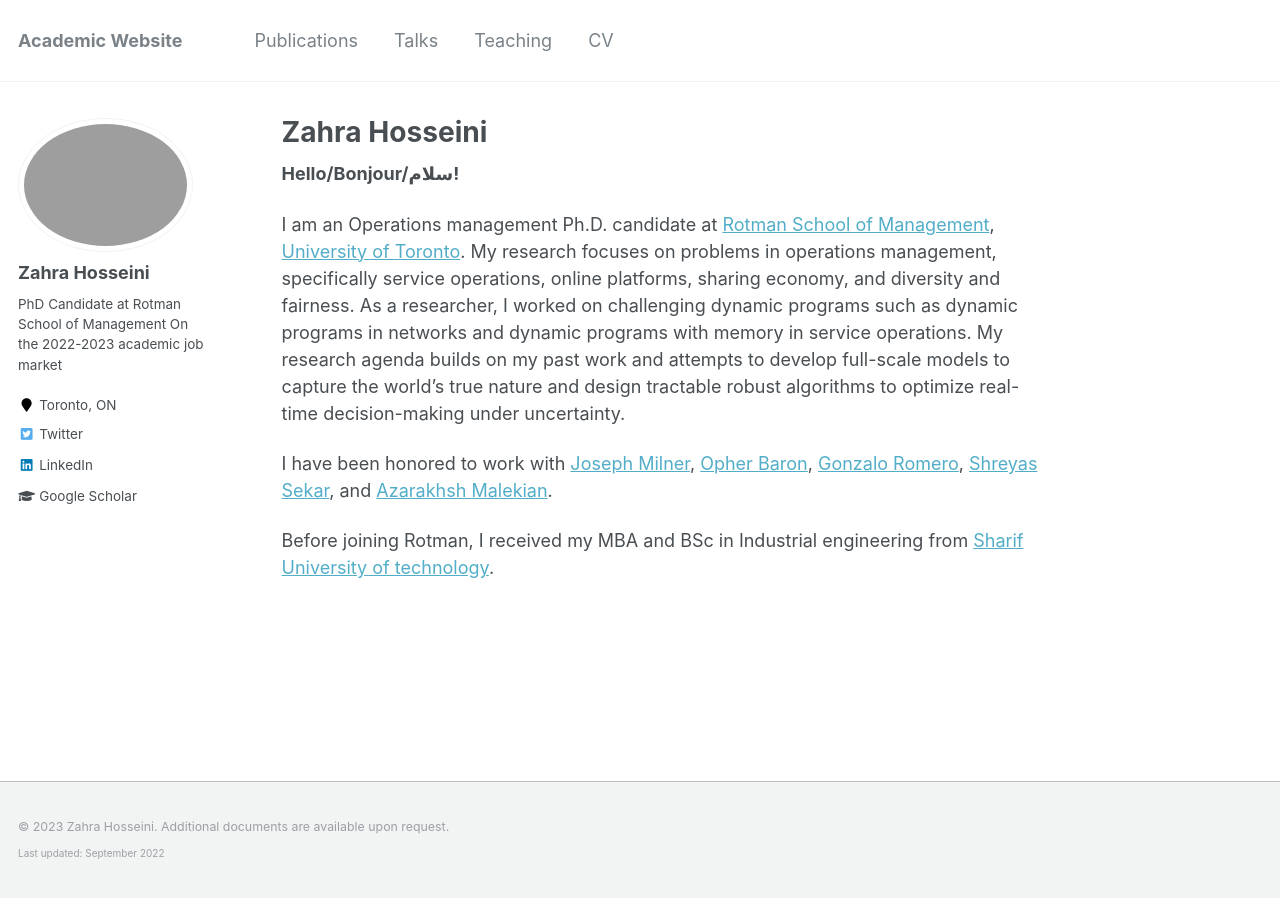
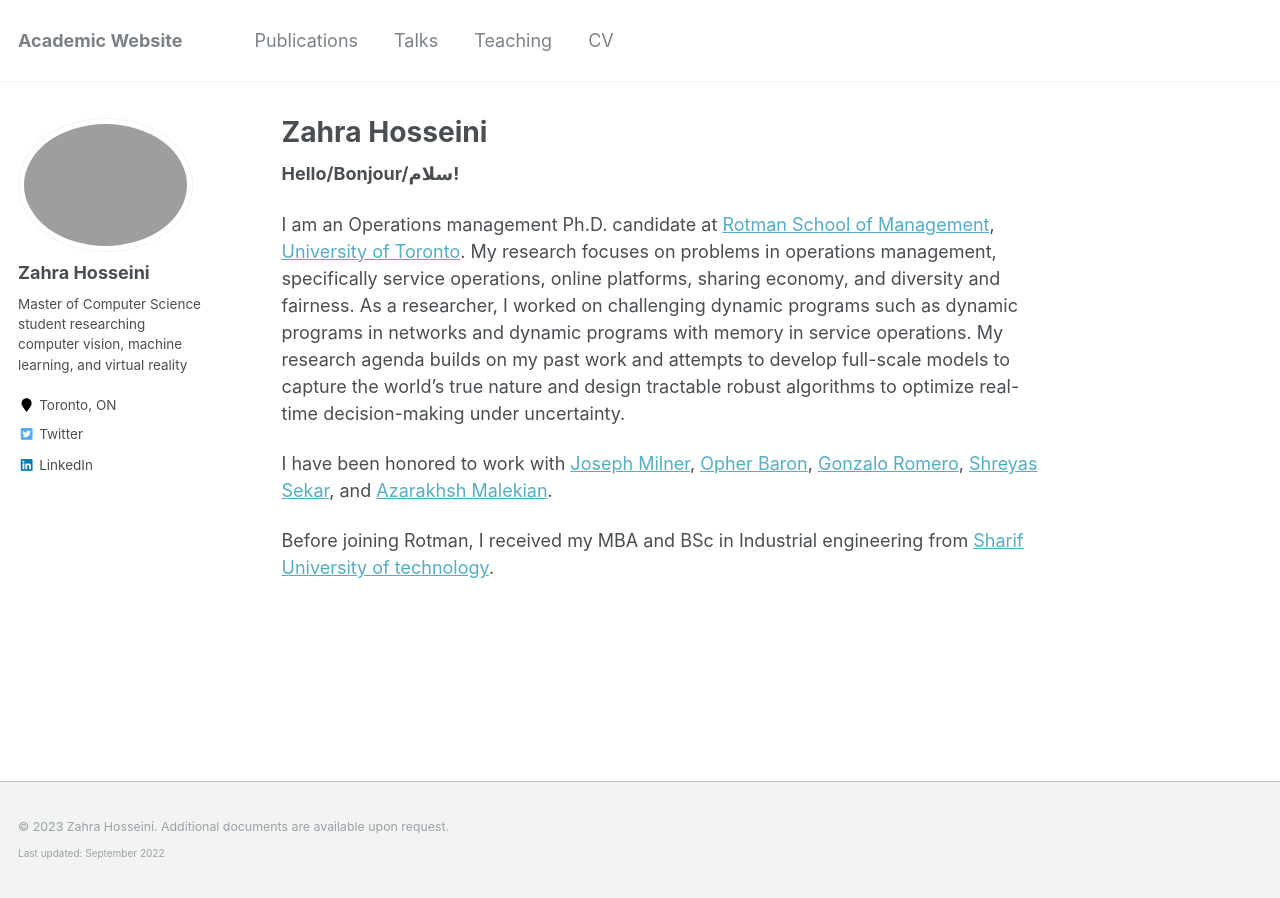
Before and after one commit to zahrahosseini99/zahrahosseini99.github.io, a Jekyll site: the page built from _pages/about.md, in a window 1280 px wide. Built offline with Jekyll 4.4.1, drawn with Linux system fonts in a browser that asks for light colours.

Commit message:
change bio

```diff
--- a/_config.yml
+++ b/_config.yml
@@ -82,11 +82,11 @@ analytics:
 author:
   name             : "Zahra Hosseini"
   avatar           : "profile.png"
-  bio              : "PhD Candidate at Rotman School of Management \n\n On the 2022-2023 academic job market \n"
+  bio              : "Master of Computer Science student researching \n\n computer vision, machine learning, \n\n and virtual reality"
   location         : "Toronto, ON"
   employer         :
   pubmed           :
-  googlescholar    : "https://scholar.google.ca/citations?hl=en&user=sGQigLsAAAAJ"
+  googlescholar    :
   email            :
   researchgate     :  # example: "https://www.researchgate.net/profile/yourprofile"
   uri              :
```
